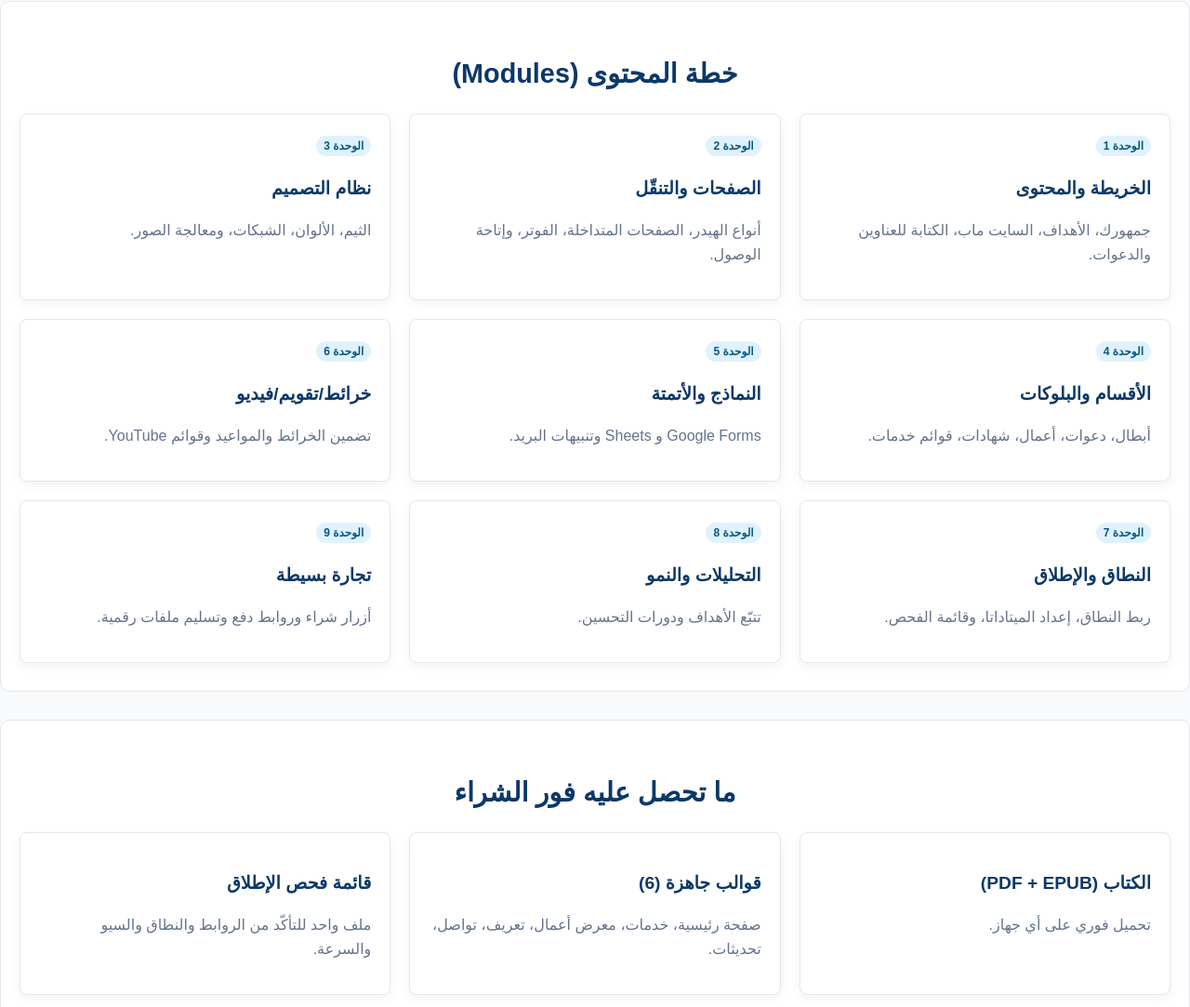
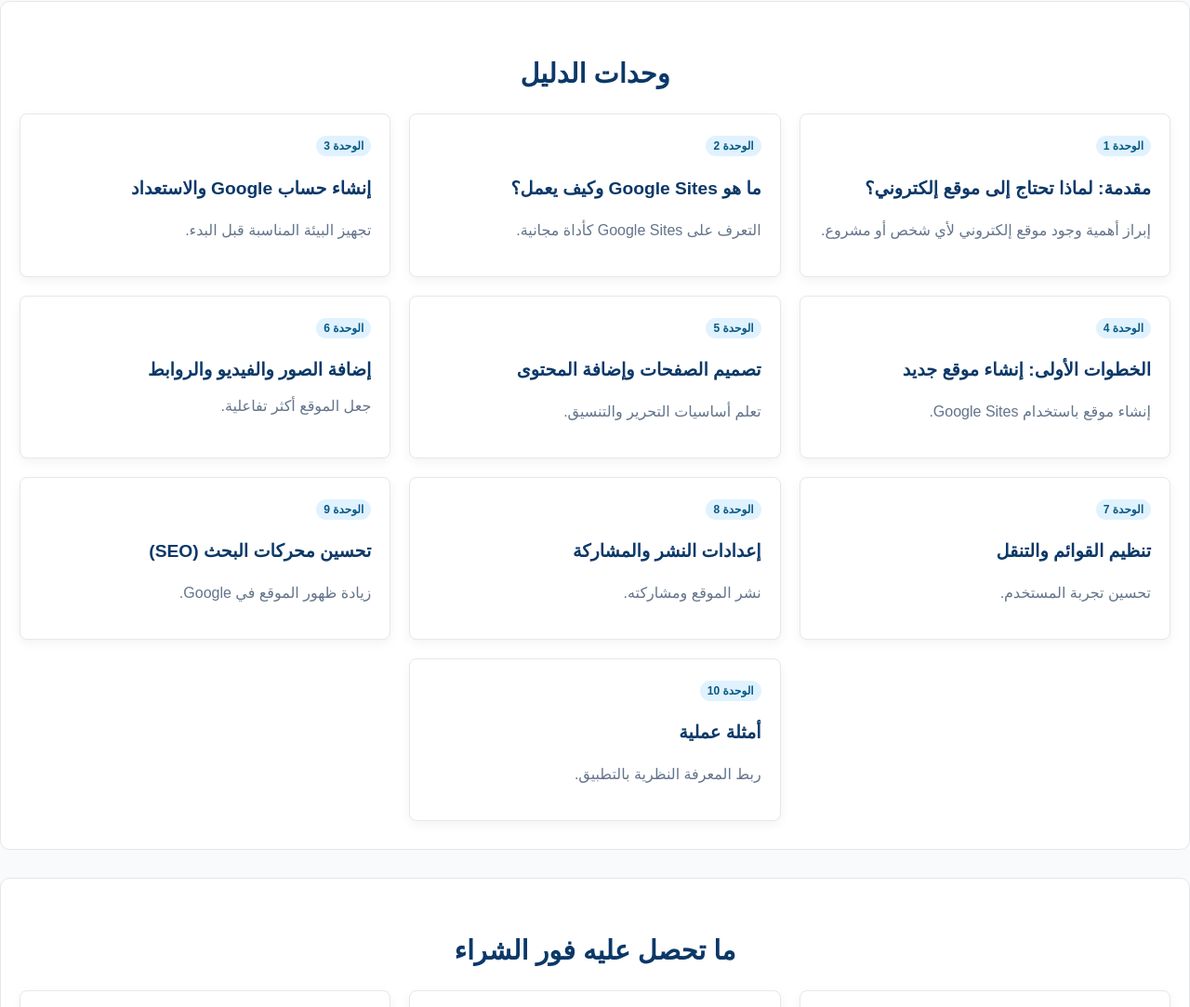
Before and after one commit to abelamel01/mentorsmark, a plain HTML site: page public/index.html in a window 1280 px wide. Shown: the part 1513-2596 px from the top of the page at 93% size. Drawn offline with Linux system fonts and the light colour scheme.

Commit message:
update content

```diff
--- a/public/index.html
+++ b/public/index.html
@@ -1,11 +1,10 @@
 <!DOCTYPE html>
 <html lang="ar" dir="rtl">
-
   <head>
-    <meta charset="utf-8">
-    <meta name="viewport" content="width=device-width, initial-scale=1">
+    <meta charset="utf-8" />
+    <meta name="viewport" content="width=device-width, initial-scale=1" />
     <title>MentorsMark - Your Guide to Digital Transformation</title>
-    <link rel="stylesheet" href="style.css">
+    <link rel="stylesheet" href="style.css" />
   </head>
 
   <body>
@@ -13,7 +12,7 @@
     <div class="header">
       <div class="container">
         <div class="nav">
-                <img src="assets/logo.png" alt="MentorsMark Logo" class="logo">
+          <img src="assets/logo.png" alt="MentorsMark Logo" class="logo" />
           <div class="nav-links">
             <a href="#محتويات">جميع الكتب</a>
             <a href="#أسعار">من نحن</a>
@@ -27,15 +26,26 @@
     <div class="container">
       <div class="hero">
         <span class="pill">تحديث أغسطس 2025</span>
-            <h1>دليل عملي: أنشئ موقعًا لعملك الصغير باستخدام <span class="highlight">Google Sites</span></h1>
-            <p class="lead">من صفحة فارغة إلى موقع جاهز للإطلاق. ستتعلم التخطيط لهيكل الصفحات، اختيار المظهر والألوان،
-                ربط النطاق، تفعيل النماذج والحجوزات والدفع الخارجي، أساسيات السيو، وربط التحليلات. خطوات واضحة مدعومة
-                بالصور.</p>
+        <h1>
+          دليل عملي: أنشئ موقعًا لعملك الصغير باستخدام
+          <span class="highlight">Google Sites</span>
+        </h1>
+        <p class="lead">
+          من صفحة فارغة إلى موقع جاهز للإطلاق. ستتعلم التخطيط لهيكل الصفحات،
+          اختيار المظهر والألوان، ربط النطاق، تفعيل النماذج والحجوزات والدفع
+          الخارجي، أساسيات السيو، وربط التحليلات. خطوات واضحة مدعومة بالصور.
+        </p>
 
         <div class="kpis">
-                <div class="kpi"><span class="dot dot-blue"></span> 180+ صفحة مشروحة</div>
-                <div class="kpi"><span class="dot dot-orange"></span> 6 قوالب جاهزة للنسخ</div>
-                <div class="kpi"><span class="dot dot-green"></span> قائمة فحص الإطلاق</div>
+          <div class="kpi">
+            <span class="dot dot-blue"></span> 180+ صفحة مشروحة
+          </div>
+          <div class="kpi">
+            <span class="dot dot-orange"></span> 6 قوالب جاهزة للنسخ
+          </div>
+          <div class="kpi">
+            <span class="dot dot-green"></span> قائمة فحص الإطلاق
+          </div>
         </div>
 
         <div class="buttons">
@@ -52,7 +62,10 @@
           <div class="free-sample-card">
             <div class="sample-content">
               <h2>جرّب قبل الشراء</h2>
-                        <p class="sample-description">احصل على عينة مجانية من الدليل تتضمن 18 صفحة من أهم الفصول: إعداد الصفحات، اختيار الثيم، وقائمة فحص الإطلاق النهائية.</p>
+              <p class="sample-description">
+                احصل على عينة مجانية من الدليل تتضمن 18 صفحة من أهم الفصول:
+                إعداد الصفحات، اختيار الثيم، وقائمة فحص الإطلاق النهائية.
+              </p>
               <div class="sample-features">
                 <div class="sample-feature">
                   <span class="feature-icon">✓</span>
@@ -68,7 +81,9 @@
                 </div>
               </div>
               <div class="sample-cta">
-                            <a class="btn btn-sample" href="#">تحميل العينة المجانية (PDF)</a>
+                <a class="btn btn-sample" href="#"
+                  >تحميل العينة المجانية (PDF)</a
+                >
               </div>
             </div>
             <div class="sample-preview">
@@ -110,52 +125,61 @@
 
       <!-- Modules -->
       <div class="section">
-            <h2 class="center">خطة المحتوى (Modules)</h2>
+        <h2 class="center">وحدات الدليل</h2>
         <div class="grid grid-3">
           <div class="card">
             <span class="badge">الوحدة 1</span>
-                    <h3>الخريطة والمحتوى</h3>
-                    <p class="muted">جمهورك، الأهداف، السايت ماب، الكتابة للعناوين والدعوات.</p>
+            <h3>مقدمة: لماذا تحتاج إلى موقع إلكتروني؟</h3>
+            <p class="muted">
+              إبراز أهمية وجود موقع إلكتروني لأي شخص أو مشروع.
+            </p>
           </div>
           <div class="card">
             <span class="badge">الوحدة 2</span>
-                    <h3>الصفحات والتنقّل</h3>
-                    <p class="muted">أنواع الهيدر، الصفحات المتداخلة، الفوتر، وإتاحة الوصول.</p>
+            <h3>ما هو Google Sites وكيف يعمل؟</h3>
+            <p class="muted">التعرف على Google Sites كأداة مجانية.</p>
           </div>
           <div class="card">
             <span class="badge">الوحدة 3</span>
-                    <h3>نظام التصميم</h3>
-                    <p class="muted">الثيم، الألوان، الشبكات، ومعالجة الصور.</p>
+            <h3>إنشاء حساب Google والاستعداد</h3>
+            <p class="muted">تجهيز البيئة المناسبة قبل البدء.</p>
           </div>
           <div class="card">
             <span class="badge">الوحدة 4</span>
-                    <h3>الأقسام والبلوكات</h3>
-                    <p class="muted">أبطال، دعوات، أعمال، شهادات، قوائم خدمات.</p>
+            <h3>الخطوات الأولى: إنشاء موقع جديد</h3>
+            <p class="muted">إنشاء موقع باستخدام Google Sites.</p>
           </div>
           <div class="card">
             <span class="badge">الوحدة 5</span>
-                    <h3>النماذج والأتمتة</h3>
-                    <p class="muted">Google Forms و Sheets وتنبيهات البريد.</p>
+            <h3>تصميم الصفحات وإضافة المحتوى</h3>
+            <p class="muted">تعلم أساسيات التحرير والتنسيق.</p>
           </div>
           <div class="card">
             <span class="badge">الوحدة 6</span>
-                    <h3>خرائط/تقويم/فيديو</h3>
-                    <p class="muted">تضمين الخرائط والمواعيد وقوائم YouTube.</p>
+            <h3>إضافة الصور والفيديو والروابط</h3>
+            <span class="muted"> جعل الموقع أكثر تفاعلية. </span>
           </div>
           <div class="card">
             <span class="badge">الوحدة 7</span>
-                    <h3>النطاق والإطلاق</h3>
-                    <p class="muted">ربط النطاق، إعداد الميتاداتا، وقائمة الفحص.</p>
+            <h3>تنظيم القوائم والتنقل</h3>
+
+            <p class="muted">تحسين تجربة المستخدم.</p>
           </div>
           <div class="card">
             <span class="badge">الوحدة 8</span>
-                    <h3>التحليلات والنمو</h3>
-                    <p class="muted">تتبّع الأهداف ودورات التحسين.</p>
+            <h3>إعدادات النشر والمشاركة</h3>
+            <p class="muted">نشر الموقع ومشاركته.</p>
           </div>
           <div class="card">
             <span class="badge">الوحدة 9</span>
-                    <h3>تجارة بسيطة</h3>
-                    <p class="muted">أزرار شراء وروابط دفع وتسليم ملفات رقمية.</p>
+            <h3>تحسين محركات البحث (SEO)</h3>
+            <p class="muted">زيادة ظهور الموقع في Google.</p>
+          </div>
+          <div></div>
+          <div class="card">
+            <span class="badge">الوحدة 10</span>
+            <h3>أمثلة عملية</h3>
+            <p class="muted">ربط المعرفة النظرية بالتطبيق.</p>
           </div>
         </div>
       </div>
@@ -170,11 +194,15 @@
           </div>
           <div class="card">
             <h3>قوالب جاهزة (6)</h3>
-                    <p class="muted">صفحة رئيسية، خدمات، معرض أعمال، تعريف، تواصل، تحديثات.</p>
+            <p class="muted">
+              صفحة رئيسية، خدمات، معرض أعمال، تعريف، تواصل، تحديثات.
+            </p>
           </div>
           <div class="card">
             <h3>قائمة فحص الإطلاق</h3>
-                    <p class="muted">ملف واحد للتأكّد من الروابط والنطاق والسيو والسرعة.</p>
+            <p class="muted">
+              ملف واحد للتأكّد من الروابط والنطاق والسيو والسرعة.
+            </p>
           </div>
         </div>
       </div>
@@ -187,7 +215,10 @@
             <div class="avatar-container">
               <div class="avatar avatar-1"></div>
             </div>
-                    <p>"أطلقنا موقع النشاط في عطلة نهاية الأسبوع — القوالب والقائمة النهائية أنقذت الوقت."</p>
+            <p>
+              "أطلقنا موقع النشاط في عطلة نهاية الأسبوع — القوالب والقائمة
+              النهائية أنقذت الوقت."
+            </p>
             <p class="muted">— نادية، منسّقة مدرسة</p>
           </blockquote>
           <blockquote class="card testimonial-card">
@@ -256,7 +287,9 @@
             </div>
 
             <div class="cta-section">
-                        <a class="btn btn-primary large-btn" href="#">احصل على الحزمة الكاملة الآن</a>
+              <a class="btn btn-primary large-btn" href="#"
+                >احصل على الحزمة الكاملة الآن</a
+              >
             </div>
           </div>
         </div>
@@ -273,7 +306,10 @@
                 <span class="faq-icon">+</span>
               </div>
               <div class="faq-answer">
-                            <p class="muted">لا. ستتبع إعدادات آمنة وقوالب جميلة قابلة للتعديل بسهولة. الدليل مصمم للمبتدئين تمامًا ويوضح كل خطوة بالصور.</p>
+                <p class="muted">
+                  لا. ستتبع إعدادات آمنة وقوالب جميلة قابلة للتعديل بسهولة.
+                  الدليل مصمم للمبتدئين تمامًا ويوضح كل خطوة بالصور.
+                </p>
               </div>
             </div>
 
@@ -283,7 +319,10 @@
                 <span class="faq-icon">+</span>
               </div>
               <div class="faq-answer">
-                            <p class="muted">نعم، يمكنك تطبيق النظام على مشروع جديد أو حالي. كما يمكنك استخدام القوالب لتحديث موقع موجود أو إنشاء صفحات إضافية.</p>
+                <p class="muted">
+                  نعم، يمكنك تطبيق النظام على مشروع جديد أو حالي. كما يمكنك
+                  استخدام القوالب لتحديث موقع موجود أو إنشاء صفحات إضافية.
+                </p>
               </div>
             </div>
 
@@ -293,7 +332,10 @@
                 <span class="faq-icon">+</span>
               </div>
               <div class="faq-answer">
-                            <p class="muted">نعم عبر روابط دفع خارجية مضمنة داخل صفحاتك. الوحدة 9 تشرح إعداد أزرار الشراء وربطها بمنصات الدفع المختلفة.</p>
+                <p class="muted">
+                  نعم عبر روابط دفع خارجية مضمنة داخل صفحاتك. الوحدة 9 تشرح
+                  إعداد أزرار الشراء وربطها بمنصات الدفع المختلفة.
+                </p>
               </div>
             </div>
 
@@ -303,7 +345,10 @@
                 <span class="faq-icon">+</span>
               </div>
               <div class="faq-answer">
-                            <p class="muted">30 يومًا لاسترجاع كامل المبلغ — أرسل رقم الطلب فقط. نحن واثقون من جودة المحتوى ونريدك راضيًا تمامًا عن الشراء.</p>
+                <p class="muted">
+                  30 يومًا لاسترجاع كامل المبلغ — أرسل رقم الطلب فقط. نحن واثقون
+                  من جودة المحتوى ونريدك راضيًا تمامًا عن الشراء.
+                </p>
               </div>
             </div>
 
@@ -313,7 +358,10 @@
                 <span class="faq-icon">+</span>
               </div>
               <div class="faq-answer">
-                            <p class="muted">باستخدام القوالب الجاهزة، يمكنك إطلاق موقع أساسي في عطلة نهاية الأسبوع. موقع متكامل بكل الميزات يحتاج أسبوعين تقريبًا.</p>
+                <p class="muted">
+                  باستخدام القوالب الجاهزة، يمكنك إطلاق موقع أساسي في عطلة نهاية
+                  الأسبوع. موقع متكامل بكل الميزات يحتاج أسبوعين تقريبًا.
+                </p>
               </div>
             </div>
 
@@ -323,7 +371,11 @@
                 <span class="faq-icon">+</span>
               </div>
               <div class="faq-answer">
-                            <p class="muted">نعم، تحصل على دعم عبر البريد الإلكتروني لمدة 90 يومًا مع أولوية في الإجابة. كما يمكنك الانضمام لمجتمع المستخدمين لتبادل الخبرات.</p>
+                <p class="muted">
+                  نعم، تحصل على دعم عبر البريد الإلكتروني لمدة 90 يومًا مع
+                  أولوية في الإجابة. كما يمكنك الانضمام لمجتمع المستخدمين لتبادل
+                  الخبرات.
+                </p>
               </div>
             </div>
           </div>
@@ -335,33 +387,35 @@
     <div class="footer">
       <div class="container">
         <p>© 2025 سوق الأدلة الرقمية • جميع الحقوق محفوظة</p>
-            <p><a href="#">اتصال</a> • <a href="#">الخصوصية</a> • <a href="#">الشروط</a></p>
+        <p>
+          <a href="#">اتصال</a> • <a href="#">الخصوصية</a> •
+          <a href="#">الشروط</a>
+        </p>
       </div>
     </div>
 
     <script>
       function toggleFAQ(element) {
         const faqItem = element.parentElement;
-            const isActive = faqItem.classList.contains('active');
+        const isActive = faqItem.classList.contains("active");
 
         // Close all other FAQ items
-            document.querySelectorAll('.faq-item.active').forEach(item => {
+        document.querySelectorAll(".faq-item.active").forEach((item) => {
           if (item !== faqItem) {
-                    item.classList.remove('active');
-                    item.querySelector('.faq-icon').textContent = '+';
+            item.classList.remove("active");
+            item.querySelector(".faq-icon").textContent = "+";
           }
         });
 
         // Toggle current FAQ item
         if (isActive) {
-                faqItem.classList.remove('active');
-                element.querySelector('.faq-icon').textContent = '+';
+          faqItem.classList.remove("active");
+          element.querySelector(".faq-icon").textContent = "+";
         } else {
-                faqItem.classList.add('active');
-                element.querySelector('.faq-icon').textContent = '−';
+          faqItem.classList.add("active");
+          element.querySelector(".faq-icon").textContent = "−";
         }
       }
     </script>
   </body>
-
 </html>
```
Also changed, not shown: 1 other file. Lines whose indentation alone changed are shown as unchanged.
